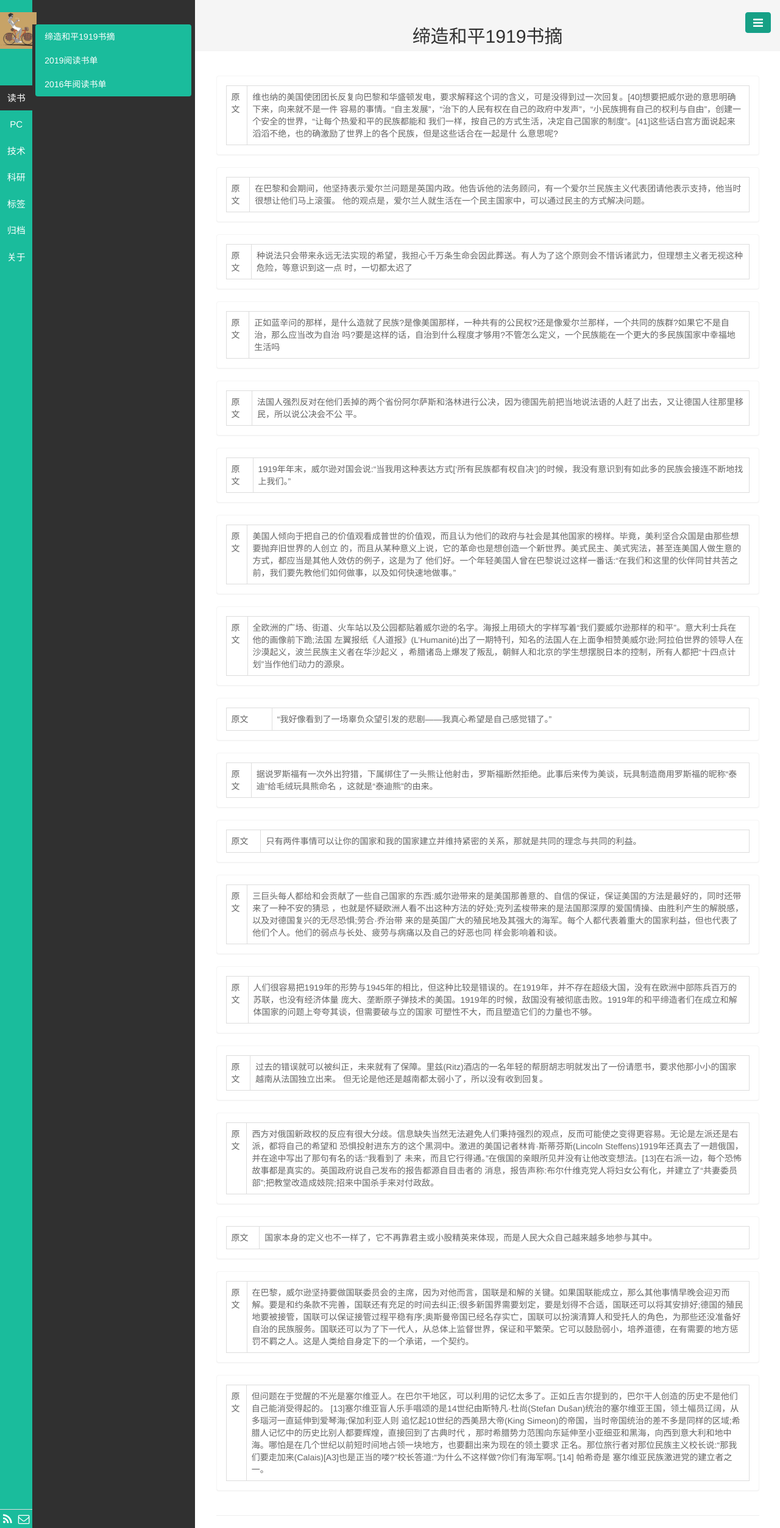
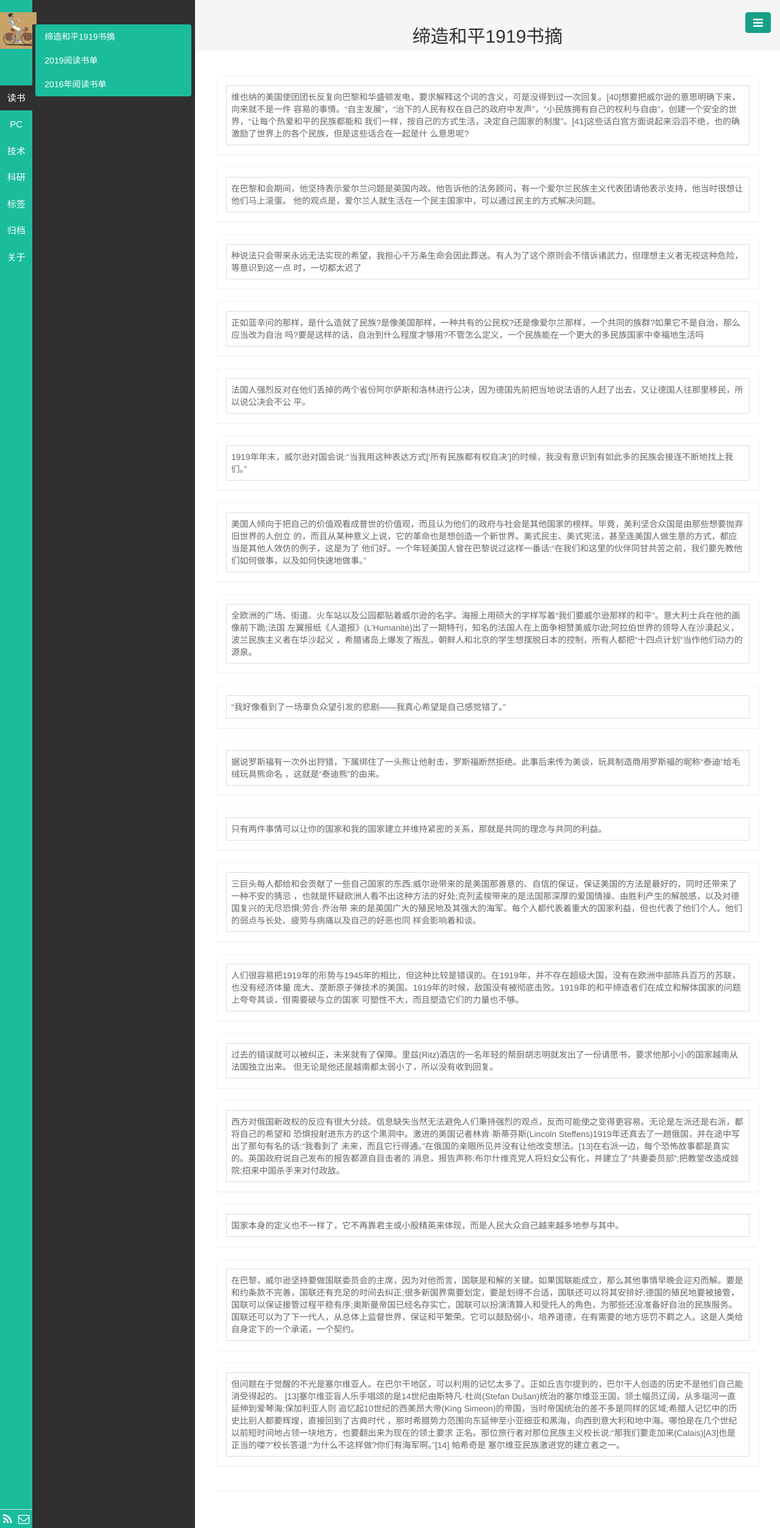
Before and after one commit to liyibing28/liyibing28.github.io, a Jekyll site: the page built from _posts/读书/2019-05-05-缔造和平书摘.md, in a window 1280 px wide. Shown: the whole page at 61% size. Built offline with Jekyll 4.4.1, drawn with Linux system fonts in a browser that asks for light colours.

Commit message:
修改摘要样式

```diff
--- a/_layouts/summary.html
+++ b/_layouts/summary.html
@@ -21,7 +21,9 @@ layout: base
                 <div class="col-md-12 col-xs-12">
                   <table class="table table-bordered summary-table">
                     <tbody>
-                      <tr><td>原文</td><td>{{ fragment.text }}</td></tr>
+                      <tr>
+                        <td>{{ fragment.text }}</td>
+                      </tr>
                       {% if book.comment != null %}
                       <tr>
                         <td>comment</td>
```
Also changed, not shown: 1 other file.
